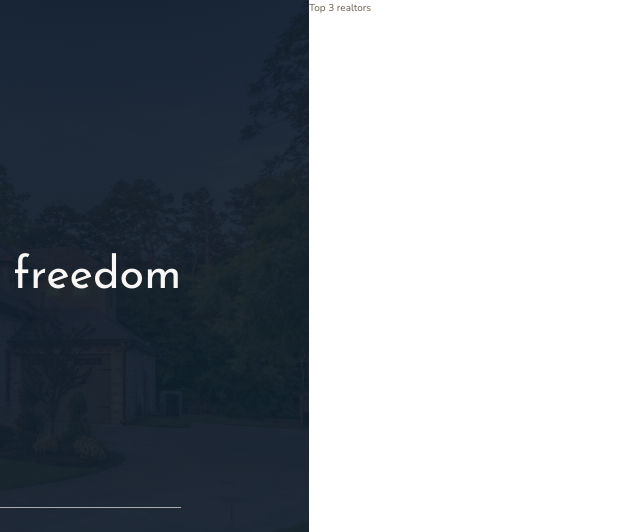
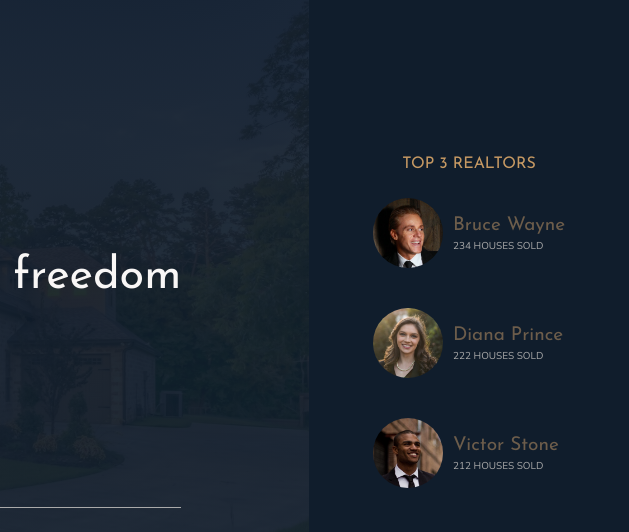
Before and after one commit to gogolab/nexter, a website: page index.html in a window 1280 px wide. Shown: the top 532 px of the page, 651-1280 px from the left. Drawn offline with nearby package versions, Linux system fonts and the light colour scheme.

Commit message:
added top realtors section

```diff
--- a/index.html
+++ b/index.html
@@ -34,7 +34,24 @@
     </header>
 
     <div class="realtors">
-        Top 3 realtors
+        <h3 class="heading-3">Top 3 Realtors</h3>
+        <div class="realtors__list">
+            <img src="./img/realtor-1.jpeg" alt="realtor 1 photo" class="realtors__img">
+            <div class="realtors__details">
+                <h4 class="heading-4 heading-4-light">Bruce Wayne</h4>
+                <p class="realtors__sold">234 houses sold</p>
+            </div>
+            <img src="./img/realtor-2.jpeg" alt="realtor 2 photo" class="realtors__img">
+            <div class="realtors__details">
+                <h4 class="heading-4 heading-4-light">Diana Prince</h4>
+                <p class="realtors__sold">222 houses sold</p>
+            </div>
+            <img src="./img/realtor-3.jpeg" alt="realtor 3 photo" class="realtors__img">
+            <div class="realtors__details">
+                <h4 class="heading-4 heading-4-light">Victor Stone</h4>
+                <p class="realtors__sold">212 houses sold</p>
+            </div>
+        </div>
     </div>
 
     <section class="features">
--- a/sass/_realtors.scss
+++ b/sass/_realtors.scss
@@ -1,3 +1,32 @@
 .realtors {
+    background-color: $color-secondary;
     grid-column: col-start 7 / full-end;
+
+    padding: 3rem;
+
+    display: grid;
+    justify-content: center;
+    align-content: center;
+    justify-items: center;
+    grid-row-gap: 2rem;
+
+    &__list {
+        display: grid;
+        grid-template-columns: min-content max-content;
+        grid-column-gap: 1rem;
+        grid-row-gap: 5vh;
+        align-items: center;
+    }
+
+    &__img {
+        width: 7rem;
+        border-radius: 50%;
+        display: block;
+    }
+
+    &__sold {
+        text-transform: uppercase;
+        color: $color-grey-light-2;
+        margin-top: -3px;
+    }
 }
```
Also changed, not shown: css/style.css.
